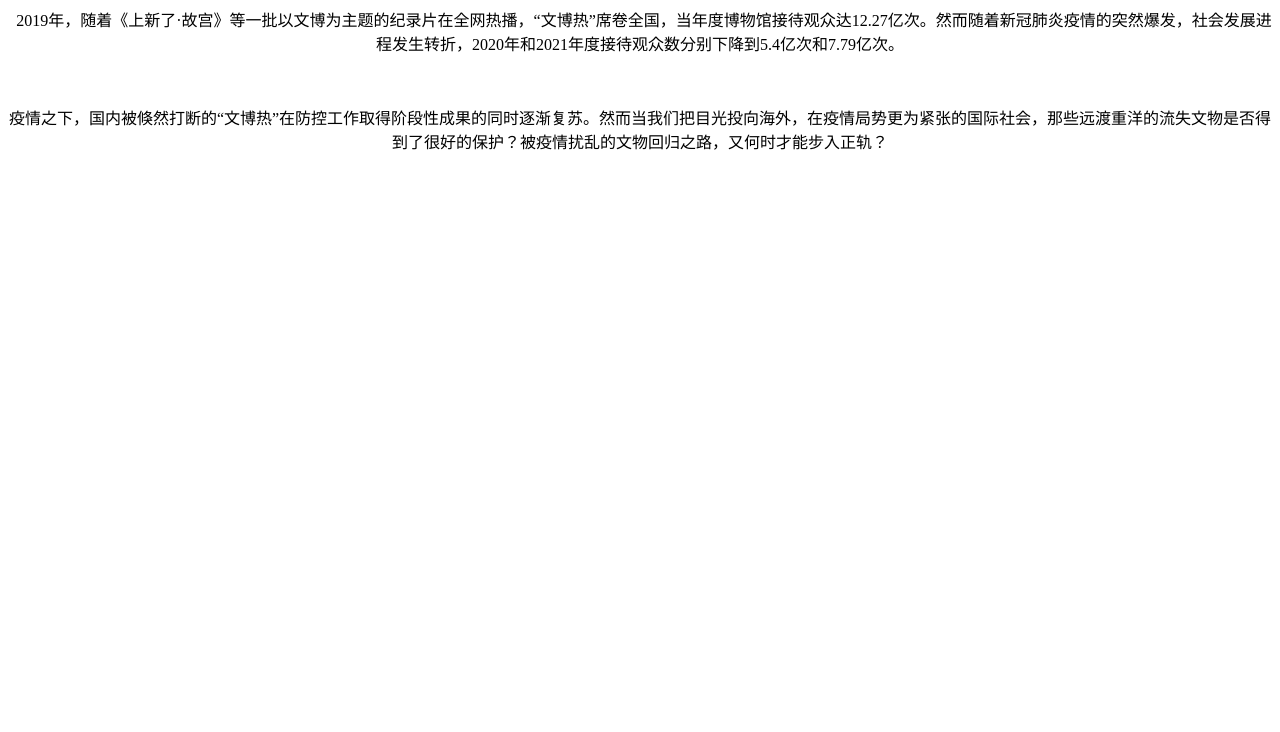
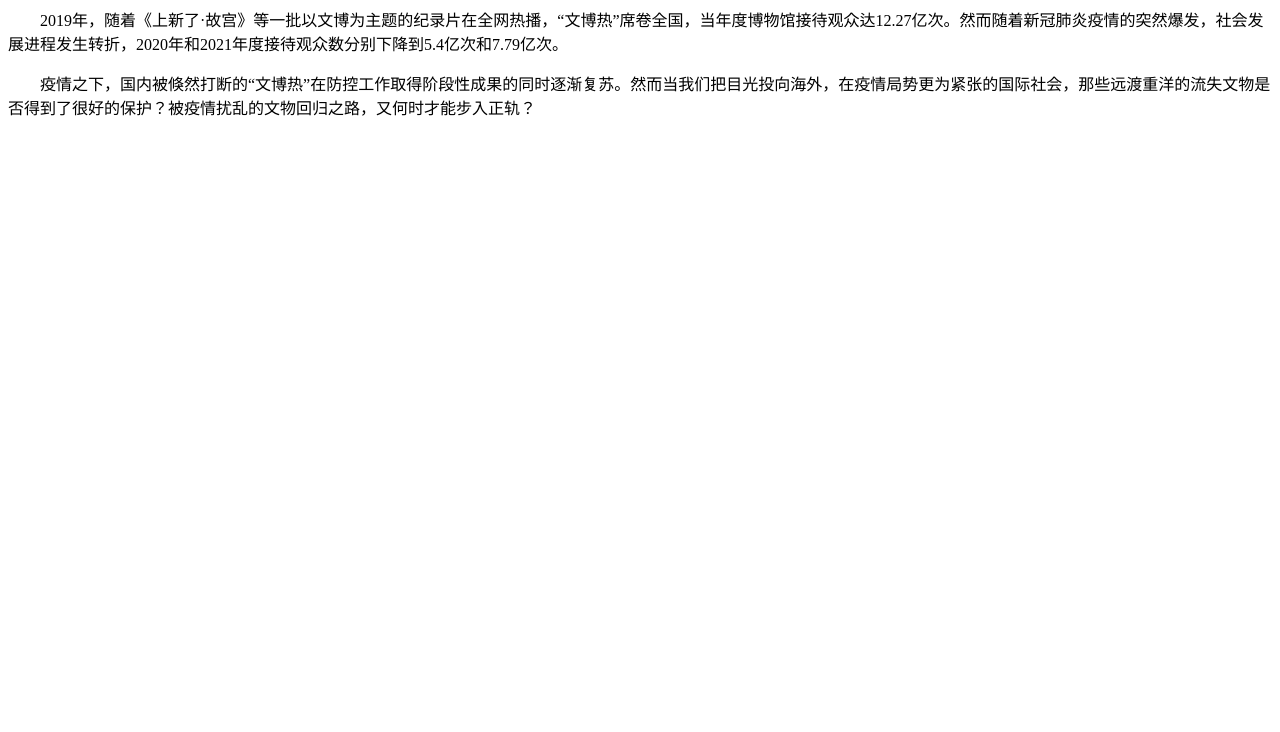
Before and after one commit to VillanelleHP/VillanelleHP.github.io, a plain HTML site: page index.html in a window 1280 px wide. Shown: the part 68-800 px from the top of the page. Drawn offline with Linux system fonts and the light colour scheme; a script that the page names is missing.

Commit message:
Update index.html

```diff
--- a/index.html
+++ b/index.html
@@ -1,7 +1,7 @@
 <h1 align="center">疫情之下再看海外流失文物：远渡重洋何日归?</h1>
-<p align="center">&nbsp&nbsp2019年，随着《上新了·故宫》等一批以文博为主题的纪录片在全网热播，“文博热”席卷全国，当年度博物馆接待观众达12.27亿次。然而随着新冠肺炎疫情的突然爆发，社会发展进程发生转折，2020年和2021年度接待观众数分别下降到5.4亿次和7.79亿次。</p>
-</br>
-<p align="center">疫情之下，国内被倏然打断的“文博热”在防控工作取得阶段性成果的同时逐渐复苏。然而当我们把目光投向海外，在疫情局势更为紧张的国际社会，那些远渡重洋的流失文物是否得到了很好的保护？被疫情扰乱的文物回归之路，又何时才能步入正轨？</p>
+<p align="left" style="text-indent:2em">2019年，随着《上新了·故宫》等一批以文博为主题的纪录片在全网热播，“文博热”席卷全国，当年度博物馆接待观众达12.27亿次。然而随着新冠肺炎疫情的突然爆发，社会发展进程发生转折，2020年和2021年度接待观众数分别下降到5.4亿次和7.79亿次。</p>
+
+<p align="left" style="text-indent:2em">疫情之下，国内被倏然打断的“文博热”在防控工作取得阶段性成果的同时逐渐复苏。然而当我们把目光投向海外，在疫情局势更为紧张的国际社会，那些远渡重洋的流失文物是否得到了很好的保护？被疫情扰乱的文物回归之路，又何时才能步入正轨？</p>
 
 <div class="flourish-embed" data-src="visualisation/11201715"><script src="https://public.flourish.studio/resources/embed.js"></script></div>
 
```
